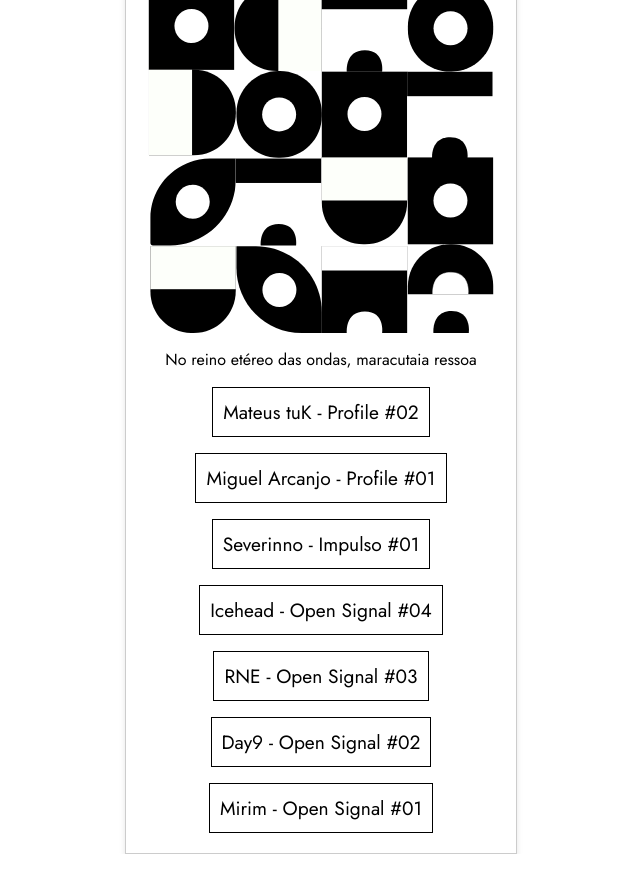
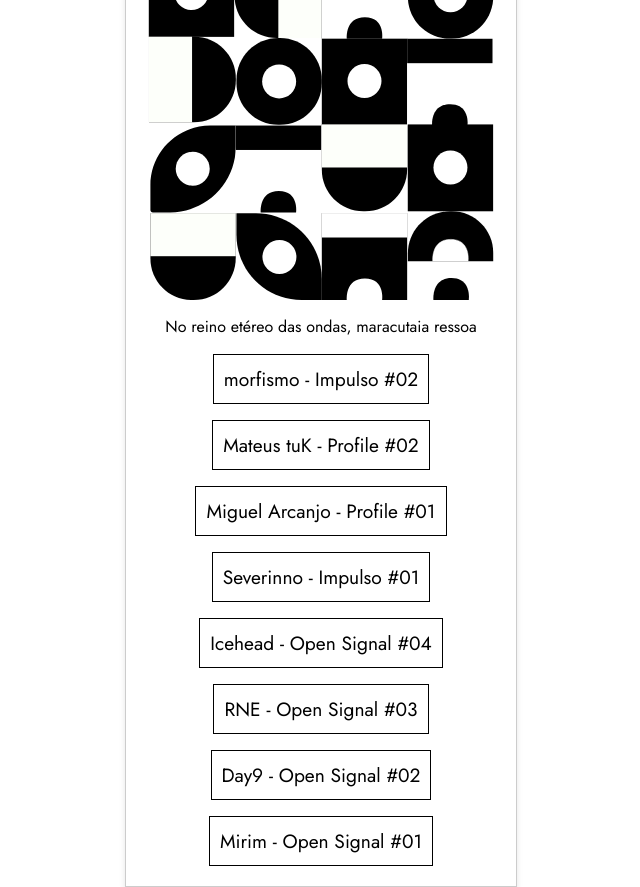
Before and after one commit to felipescb/maracutaia.fm, a plain HTML site: page index.html in a window 1280 px wide. Shown: the whole page, without its empty margins (319-959 px from the left). Before the commit the page ends 854 px from the top, so only its background shows below. Drawn offline with Linux system fonts and the light colour scheme; a web font is replaced by a local one.

Commit message:
morfismo

```diff
--- a/index.html
+++ b/index.html
@@ -125,6 +125,11 @@
             <hr /> -->
             <div class='links-container'>
                 <li class='right'>
+                    <a class='link' href='https://listen.maracutaia.fm/programs/impulso/episodes/morfismo'>morfismo - Impulso #02</a>
+                </li>
+            </div>
+            <div class='links-container'>
+                <li class='right'>
                     <a class='link' href='https://listen.maracutaia.fm/programs/maracutaia-profile/episodes/mateus-tuk-profile-1'>Mateus tuK - Profile #02</a>
                 </li>
             </div>
```
